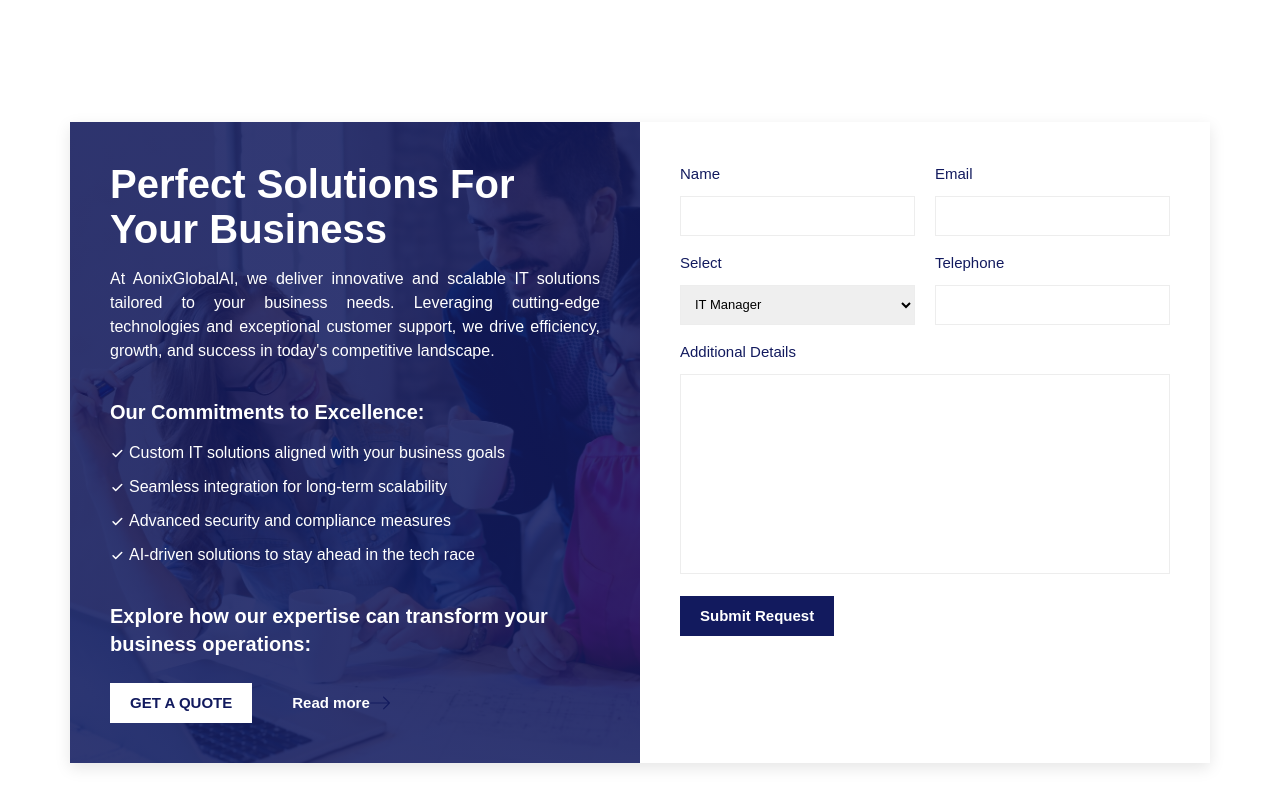
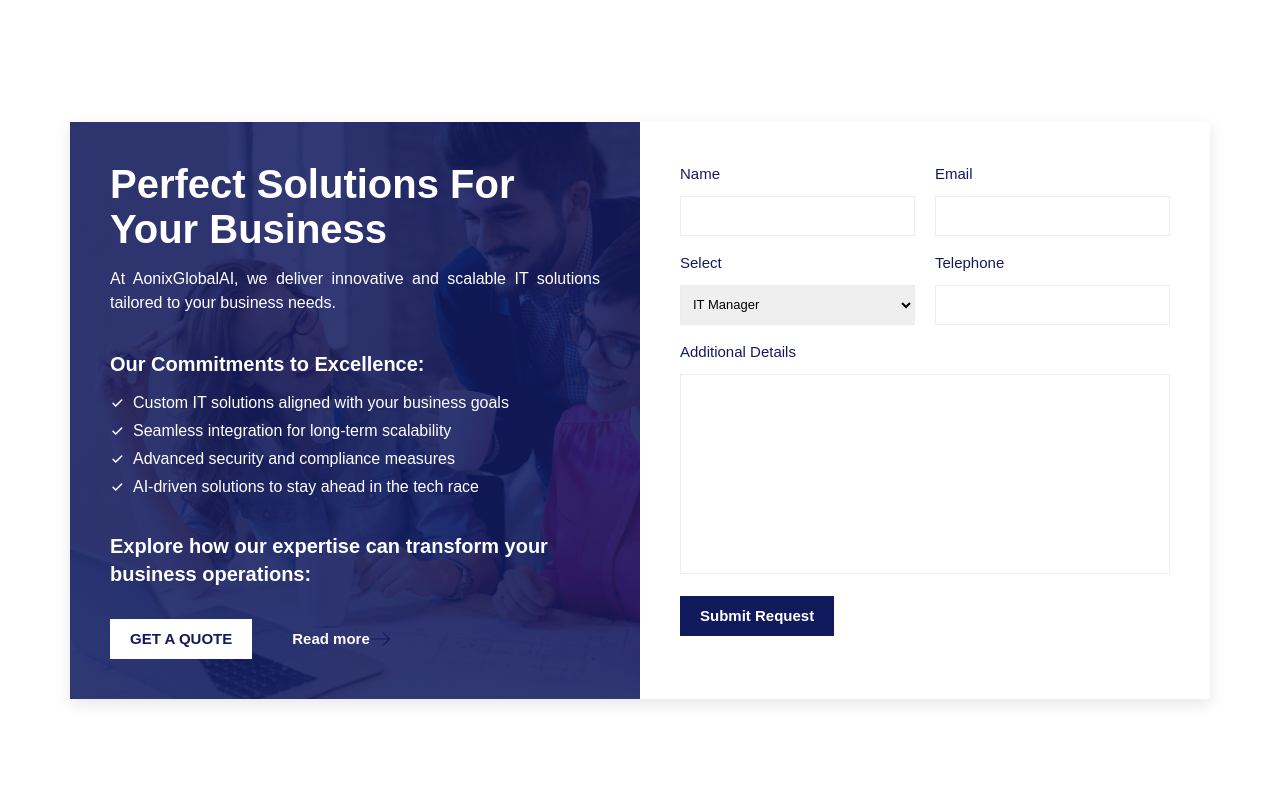
Before and after one commit to aOnixglobalai99/aonixglobalai-portfolio, a Next.js app: page /Home in a window 1280 px wide. Shown: the part 8920-9720 px from the top of the page. Built offline with nearby package versions, Linux system fonts and the light colour scheme.

Commit message:
responsiveness added for Perfect Solurions for your business section

```diff
--- a/src/app/Home/page.tsx
+++ b/src/app/Home/page.tsx
@@ -475,117 +475,99 @@
           <OurTeam />
         </section>
 
-        <section id="contact_us" className="pt-[100px]">
-          <div className=" w-[1140px] m-auto flex shadow-[0px_5px_15px_0px_rgba(0,0,0,0.1)] bg-white">
-            <div className="submit-form-div-left bg-center bg-no-repeat bg-cover relative w-6/12 p-10">
-              <div className="flex flex-col gap-[15px]">
-                <h2 className="text-[40px] text-[white] font-bold leading-[45px]">
+        <section id="contact_us" className="pt-[100px] px-4 md:px-6 lg:px-0">
+          <div className="max-w-[1140px] mx-auto flex flex-col lg:flex-row shadow-[0px_5px_15px_0px_rgba(0,0,0,0.1)] bg-white">
+            {/* Left Section */}
+            <div className="submit-form-div-left bg-center bg-no-repeat bg-cover relative w-full lg:w-6/12 p-6 md:p-10">
+              <div className="flex flex-col gap-4 md:gap-[15px]">
+                <h2 className="text-3xl md:text-[40px] text-white font-bold leading-[45px]">
                   Perfect Solutions For Your Business
                 </h2>
-                <p className="text-base text-[white] text-justify">
+                <p className="text-sm md:text-base text-white text-justify">
                   At AonixGlobalAI, we deliver innovative and scalable IT
-                  solutions tailored to your business needs. Leveraging
-                  cutting-edge technologies and exceptional customer support, we
-                  drive efficiency, growth, and success in today&apos;s
-                  competitive landscape.
+                  solutions tailored to your business needs.
                 </p>
-                <p className="text-xl text-[white] font-bold mt-5">
+                <p className="text-lg md:text-xl text-white font-bold mt-3 md:mt-5">
                   Our Commitments to Excellence:
                 </p>
-                <ul className="gap-2.5 flex flex-col">
-                  <li className="text-[16px] text-[white] flex gap-1">
+                <ul className="gap-2 flex flex-col">
+                  {[
+                    'Custom IT solutions aligned with your business goals',
+                    'Seamless integration for long-term scalability',
+                    'Advanced security and compliance measures',
+                    'AI-driven solutions to stay ahead in the tech race',
+                  ].map((item, index) => (
+                    <li
+                      key={index}
+                      className="text-sm md:text-[16px] text-white flex gap-2 items-center"
+                    >
                       <Image
                         src={whitetick}
-                      alt="headerImg"
-                      width={15}
-                      height={10}
-                    />
-                    Custom IT solutions aligned with your business goals
-                  </li>
-                  <li className="text-[16px] text-[white] flex gap-1">
-                    <Image
-                      src={whitetick}
-                      alt="headerImg"
+                        alt="tick"
                         width={15}
                         height={10}
                       />{' '}
-                    Seamless integration for long-term scalability
+                      {item}
                     </li>
-                  <li className="text-[16px] text-[white] flex gap-1">
-                    <Image
-                      src={whitetick}
-                      alt="headerImg"
-                      width={15}
-                      height={10}
-                    />{' '}
-                    Advanced security and compliance measures
-                  </li>
-                  <li className="text-[16px] text-[white] flex gap-1">
-                    <Image
-                      src={whitetick}
-                      alt="headerImg"
-                      width={15}
-                      height={10}
-                    />{' '}
-                    AI-driven solutions to stay ahead in the tech race
-                  </li>
+                  ))}
                 </ul>
-                <p className="text-xl text-[white] font-bold mt-5">
+                <p className="text-lg md:text-xl text-white font-bold mt-3 md:mt-5">
                   Explore how our expertise can transform your business
                   operations:
                 </p>
-                <div className="flex gap-5 mt-[10px]">
+                <div className="flex flex-col md:flex-row gap-3 md:gap-5 mt-4">
                   <Link
                     href=""
-                    className="text-[15px] h-10 flex items-center bg-[white] font-semibold px-5 py-0 text-[#121a5e]"
+                    className="text-sm md:text-[15px] h-10 flex items-center justify-center bg-white font-semibold px-5 text-[#121a5e] w-full md:w-auto"
                   >
                     GET A QUOTE
                   </Link>
                   <Link
                     href=""
-                    className="text-[15px] h-10 flex items-center text-white font-semibold px-5 py-0"
+                    className="text-sm md:text-[15px] h-10 flex items-center justify-center text-white font-semibold px-5 w-full md:w-auto"
                   >
                     Read more{' '}
-                    <Image src={rightarrowline} alt="headerImg" width={20} />
+                    <Image src={rightarrowline} alt="arrow" width={20} />
                   </Link>
                 </div>
               </div>
             </div>
-            <form className="w-6/12 bg-[white] z-[1] p-10">
-              <div className="flex gap-5  mb-[15px]">
-                <div className="w-full">
+            {/* Right Section */}
+            <form className="w-full lg:w-6/12 bg-white z-[1] p-6 md:p-10">
+              <div className="grid grid-cols-1 md:grid-cols-2 gap-4 md:gap-5 mb-[15px]">
+                <div>
                   <label className="text-[#121a5e] text-[15px]">Name</label>
-                  <input className="border h-10 w-full text-[13px] font-normal text-[black] mt-2.5 p-[10px] border-solid border-[#ededed]" />
+                  <input className="border h-10 w-full text-[13px] mt-2.5 p-2 border-[#ededed]" />
                 </div>
-                <div className="w-full">
+                <div>
                   <label className="text-[#121a5e] text-[15px]">Email</label>
-                  <input className="border h-10 w-full text-[13px] font-normal text-[black] mt-2.5 p-[10px] border-solid border-[#ededed]" />
+                  <input className="border h-10 w-full text-[13px] mt-2.5 p-2 border-[#ededed]" />
                 </div>
               </div>
-              <div className="flex gap-5  mb-[15px]">
-                <div className="w-full">
+              <div className="grid grid-cols-1 md:grid-cols-2 gap-4 md:gap-5 mb-[15px]">
+                <div>
                   <label className="text-[#121a5e] text-[15px]">Select</label>
-                  <select className="border h-10 w-full text-[13px] font-normal text-[black] mt-2.5 p-[10px] border-solid border-[#ededed]">
+                  <select className="border h-10 w-full text-[13px] mt-2.5 p-2 border-[#ededed]">
                     <option>IT Manager</option>
                     <option>Apps</option>
                     <option>IT Manager</option>
                     <option>IT Manager</option>
                   </select>
                 </div>
-                <div className="w-full">
+                <div>
                   <label className="text-[#121a5e] text-[15px]">
                     Telephone
                   </label>
-                  <input className="border h-10 w-full text-[13px] font-normal text-[black] mt-2.5 p-[10px] border-solid border-[#ededed]" />
+                  <input className="border h-10 w-full text-[13px] mt-2.5 p-2 border-[#ededed]" />
                 </div>
               </div>
-              <div className=" mb-[15px]">
+              <div className="mb-[15px]">
                 <label className="text-[#121a5e] text-[15px]">
                   Additional Details
                 </label>
-                <textarea className="border min-h-[200px] resize-none w-full text-[13px] font-normal text-[black] mt-2.5 p-[10px] border-solid border-[#ededed]" />
+                <textarea className="border min-h-[200px] resize-none w-full text-[13px] mt-2.5 p-2 border-[#ededed]" />
               </div>
-              <button className="text-[15px] h-10 flex items-center text-[white] font-semibold px-5 py-0 bg-[#121a5e]">
+              <button className="text-[15px] h-10 flex items-center justify-center text-white font-semibold px-5 bg-[#121a5e] w-full md:w-auto">
                 Submit Request
               </button>
             </form>
```
Lines whose indentation alone changed are shown as unchanged.
